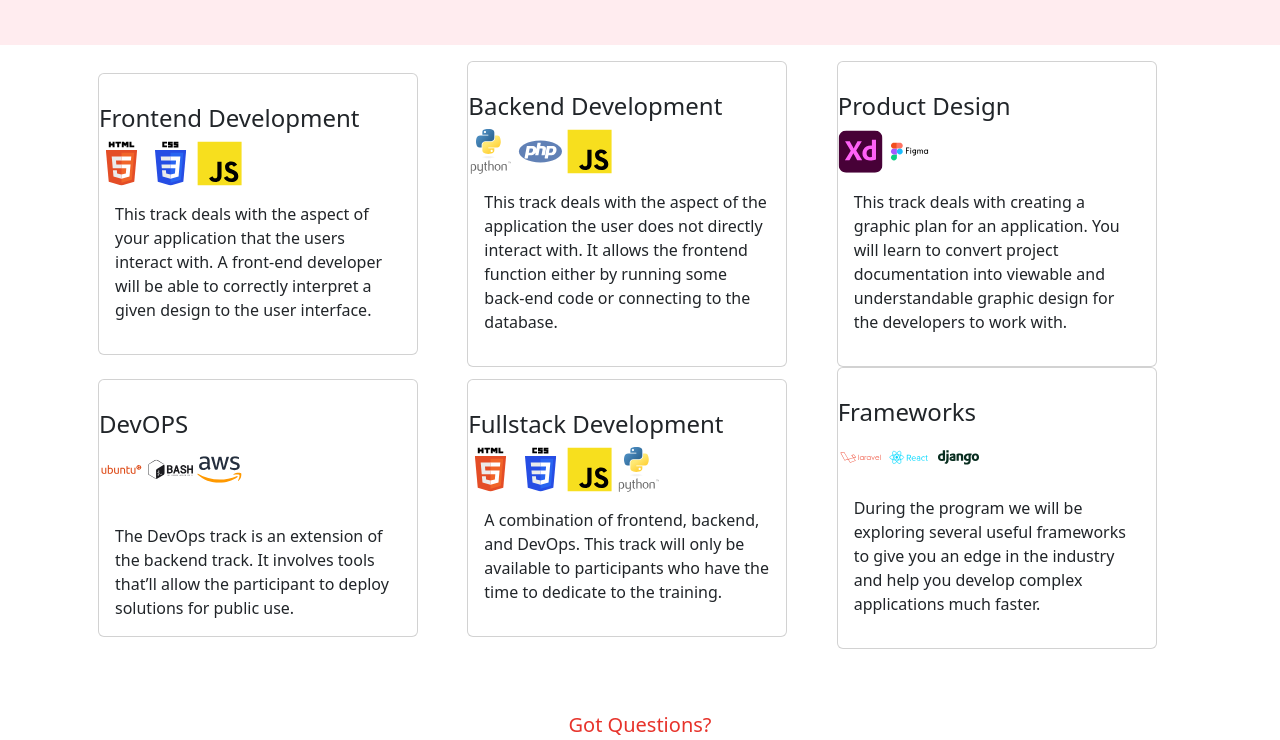
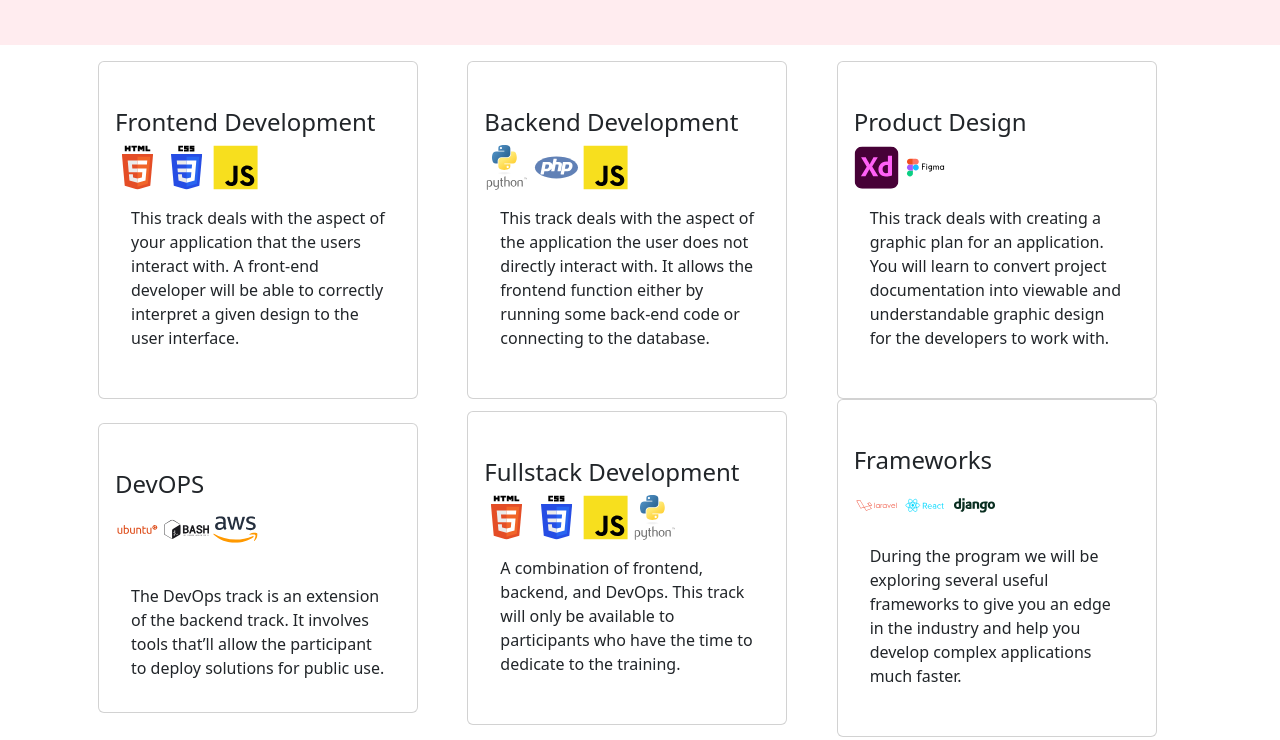
Before and after one commit to IfeoluwaAroboto/zuri-landing-page, a plain HTML site: page index2.html in a window 1280 px wide. Shown: the part 3922-4662 px from the top of the page. Drawn offline with nearby package versions, Linux system fonts and the light colour scheme.

Commit message:
added commit

```diff
--- a/index2.html
+++ b/index2.html
@@ -297,7 +297,7 @@
     <div class="row p-3 align-items-center">
         <div class="col-md">
           <div>
-            <div class="card" style="width: 20rem;">
+            <div class="card p-3" style="width: 20rem;">
           <h4> Frontend Development</h4>
             <div class>
               <div class="img7">
@@ -356,7 +356,7 @@
         </div>
         <div class="col-md">
           <div class>
-            <div class="card" style="width: 20rem;">
+            <div class="card p-3" style="width: 20rem;">
           <h4> Backend Development</h4>
             <div>
               <div class="img7">
@@ -414,7 +414,7 @@
         </div>
         <div class="col-md">
           <div>
-            <div class="card" style="width: 20rem;">
+            <div class="card p-3" style="width: 20rem;">
           <h4> Product Design </h4>
             <div >
               <div class="img7">
@@ -449,7 +449,7 @@
         </div>
         <div class="col-md">
           <div >
-            <div class="card" style="width: 20rem;">
+            <div class="card p-3" style="width: 20rem;">
           <h4> DevOPS</h4>
             <div >
               <div class="img7">
@@ -521,7 +521,7 @@
               </div>
               <div class="col-md">
                 <div>
-                  <div class="card" style="width: 20rem;">
+                  <div class="card p-3" style="width: 20rem;">
                 <h4>Fullstack Development</h4>
                   <div>
                     <div class="img7">
@@ -610,7 +610,7 @@
                     </div>
                     <div class="col-md">
                       <div >
-                        <div class="card" style="width: 20rem;">
+                        <div class="card p-3" style="width: 20rem;">
                       <h4> Frameworks</h4>
                         <div>
                           <div class="img7">
```
